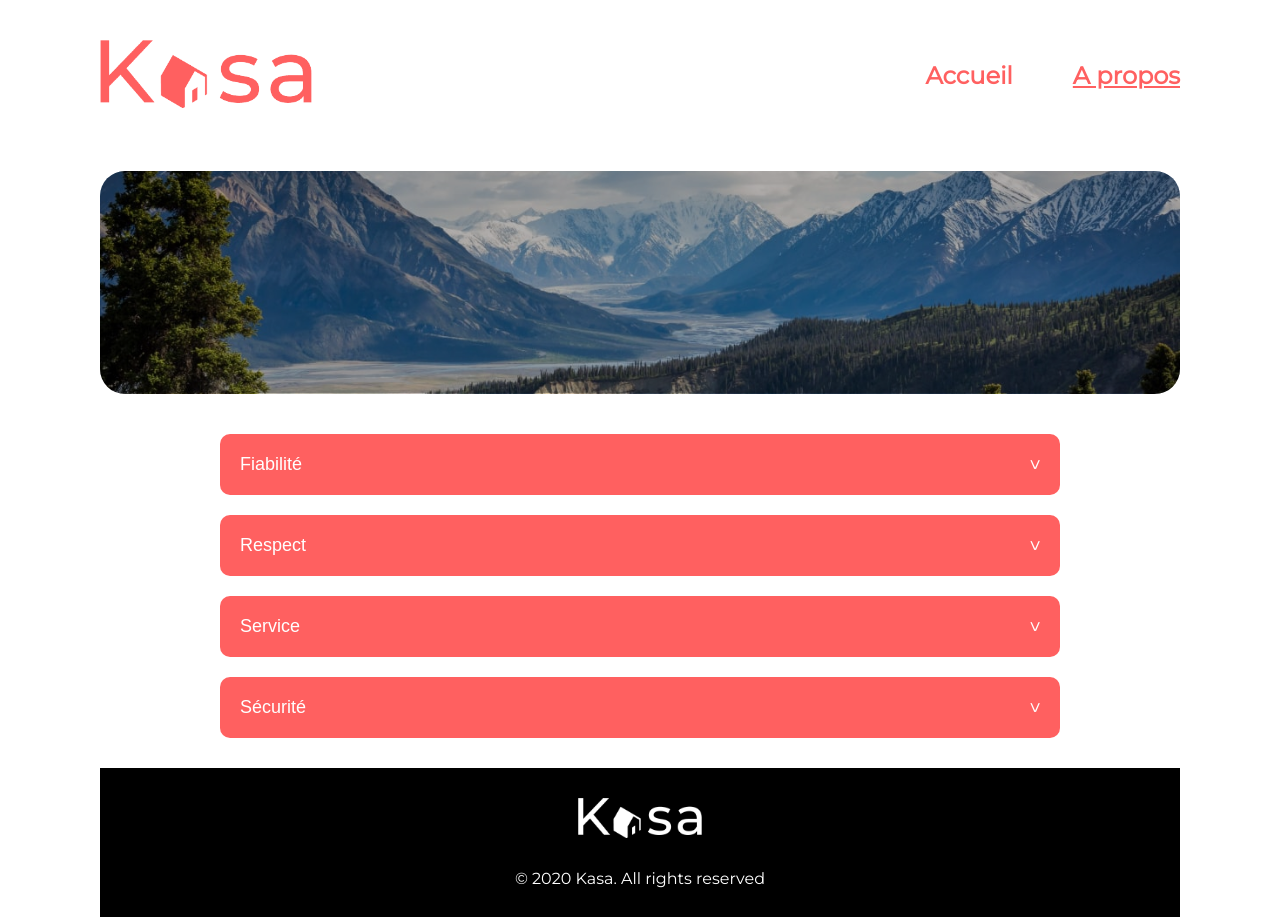
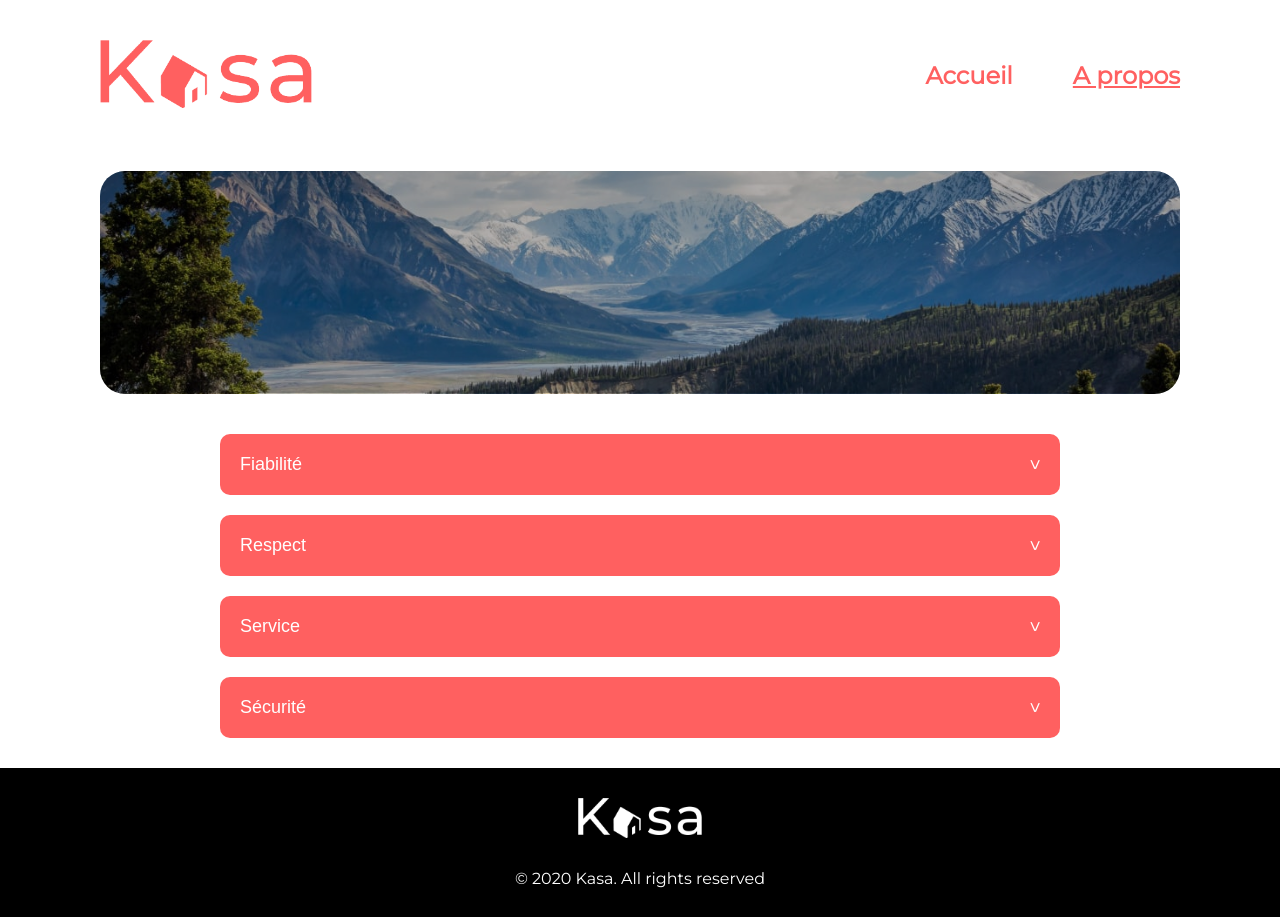
Before and after one commit to PIARDSylvian/OC-P11-Kasa, a React (Vite) app: page /a-propos in a window 1280 px wide. Built offline with nearby package versions, Linux system fonts and the light colour scheme.

Commit message:
footer fix

```diff
--- a/src/components/Footer/style.module.scss
+++ b/src/components/Footer/style.module.scss
@@ -4,7 +4,7 @@
   background-color: map-get($background-color, ternary);
   text-align: center;
   color: map-get($font-color, secondary);
-  margin-top: calc(map-get($margin, secondary-mobil) * 2);
+  margin: calc(map-get($margin, secondary-mobil) * 2) -100px 0;
 
   p {
     padding-bottom: calc(map-get($margin, secondary-mobil) * 2);
```
